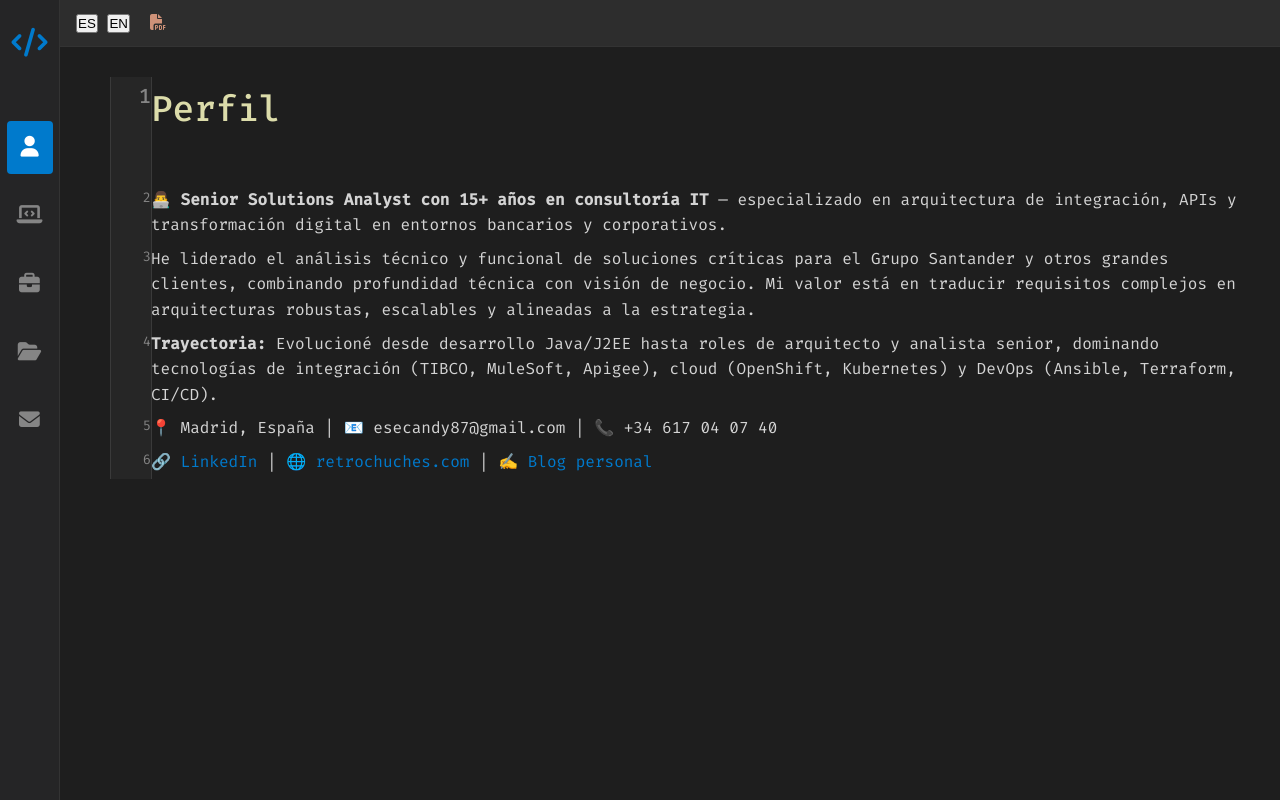
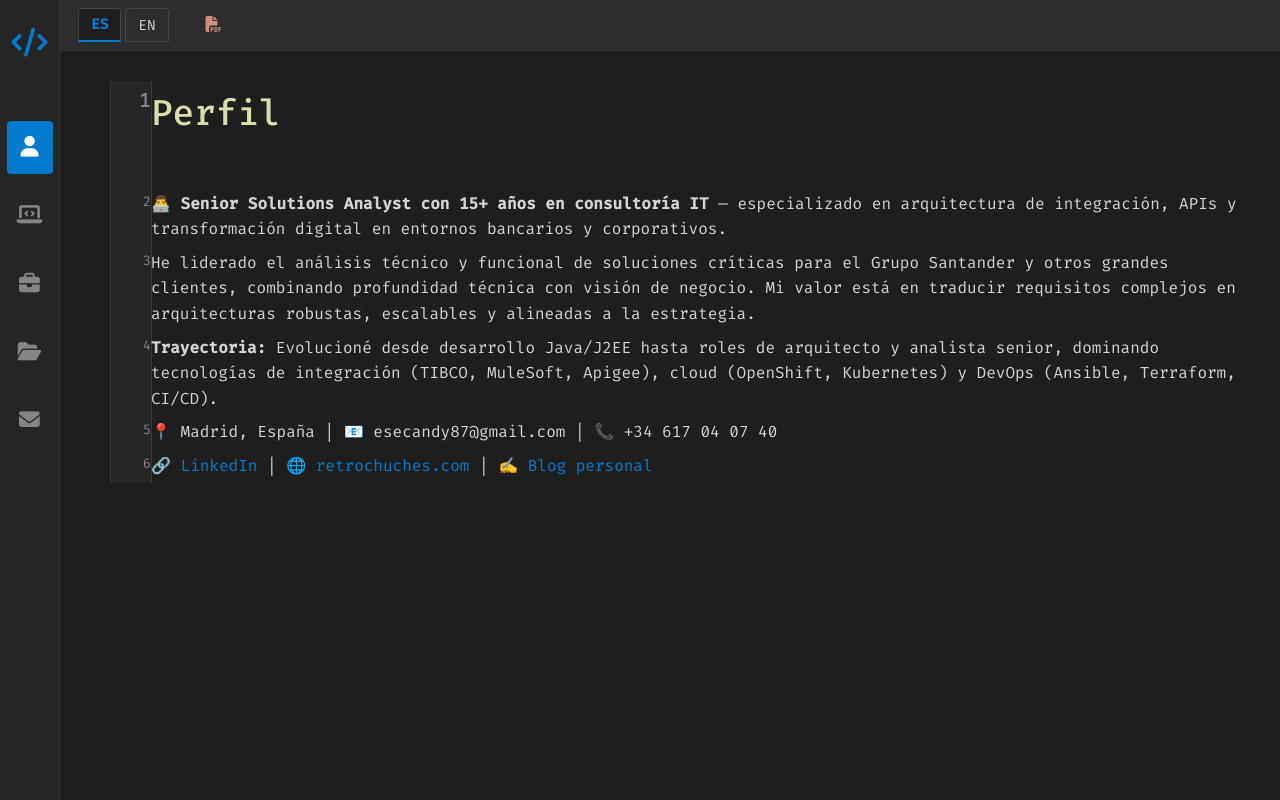
Before and after one commit to esecandy87/cv, a plain HTML site: page app/index.html in a window 1280 px wide. Drawn offline with Linux system fonts and the light colour scheme.

Commit message:
Update style.css

```diff
--- a/app/style.css
+++ b/app/style.css
@@ -289,3 +289,42 @@ a:hover {
 .pdf-container .project h3 {
   color: #005a9e !important;
 }
+/* Selector de idioma */
+.lang-switcher {
+  display: flex;
+  margin-right: 15px;
+}
+
+.lang-btn {
+  background: none;
+  border: 1px solid #444;
+  color: #d4d4d4;
+  font-family: 'Fira Code', monospace;
+  font-size: 0.9rem;
+  padding: 6px 12px;
+  cursor: pointer;
+  margin: 0 2px;
+  border-radius: 4px 4px 0 0;
+  transition: all 0.2s;
+}
+
+.lang-btn:hover {
+  background-color: rgba(255, 255, 255, 0.1);
+}
+
+.lang-btn.active {
+  background-color: #1e1e1e;
+  border-bottom: 2px solid var(--vscode-accent);
+  color: var(--vscode-accent);
+  font-weight: bold;
+}
+
+/* Ocultar secciones no activas por idioma */
+.section {
+  display: none;
+}
+
+.section.active {
+  display: block;
+  animation: fadeIn 0.5s ease-in;
+}
```
